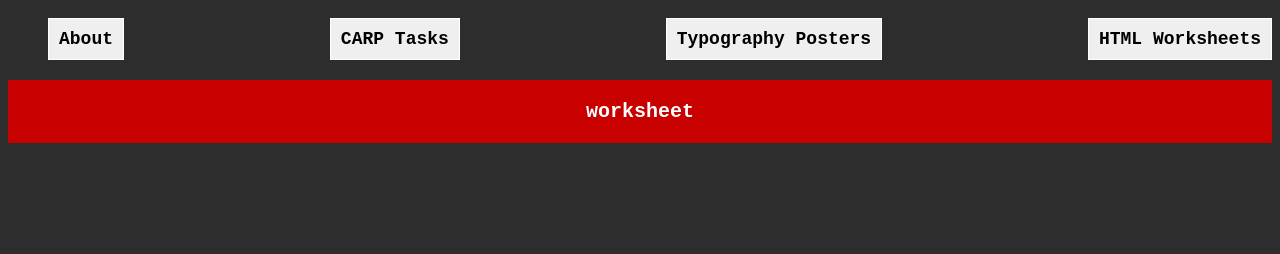
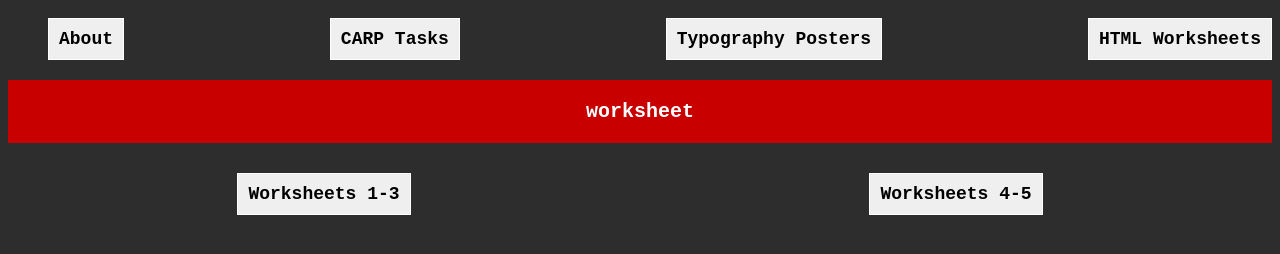
Before and after one commit to 32Joshudan/WebsiteHandIn, a plain HTML site: page worksheet_menu.html in a window 1280 px wide. Shown: the part 140-394 px from the top of the page. Drawn offline with Linux system fonts and the light colour scheme.

Commit message:
Update worksheet_menu.html

```diff
--- a/worksheet_menu.html
+++ b/worksheet_menu.html
@@ -35,7 +35,8 @@
         <main>
             <section class="section-one">
                 <div class="flexgrow-container">
-
+                    <a href="GraphicWebDesign/index.html" target="_blank"><button class="push">Worksheets 1-3</button></a>
+                    <a href="Worksheet4_onwards/index.html" target="_blank"><button class="push">Worksheets 4-5</button></a>
                 </div>
         </main>
 
```
